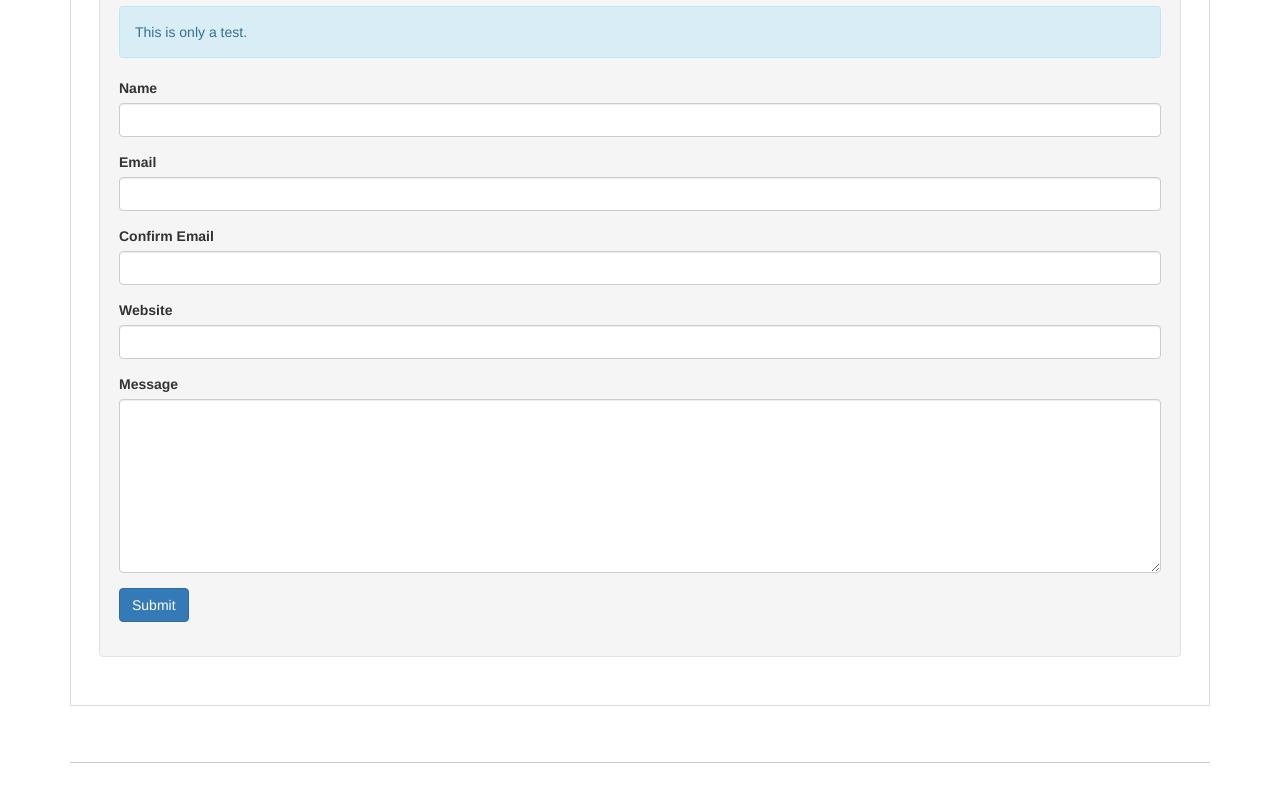
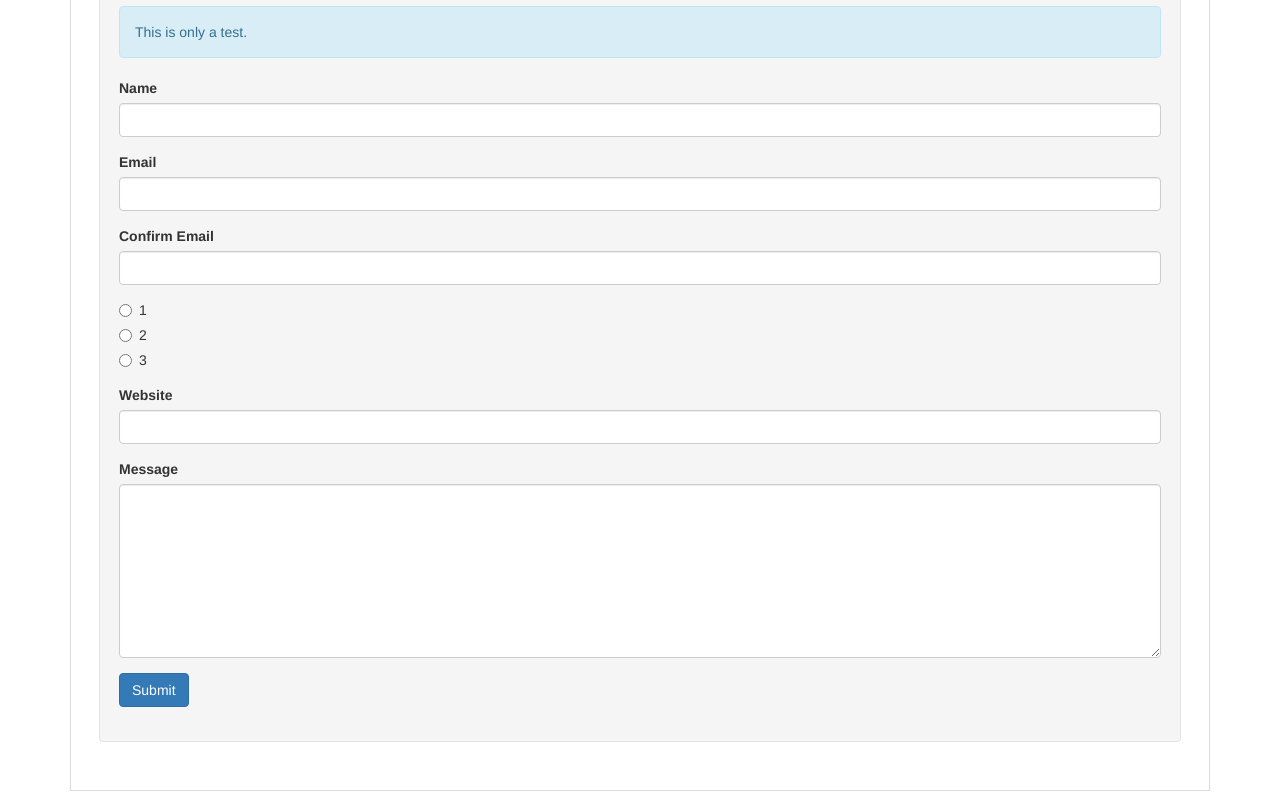
Before and after one commit to mattmink/bsValidate, a website: page demos/index.html in a window 1280 px wide. Shown: the part 991-1791 px from the top of the page. Drawn offline with nearby package versions, Linux system fonts and the light colour scheme.

Commit message:
Adding support for radio inputs

```diff
--- a/demos/index.html
+++ b/demos/index.html
@@ -120,6 +120,23 @@
                 <div class="form-group">
                   <label class="control-label">Confirm Email</label>
                   <input type="text" name="emailConfirm" class="form-control" />
+                </div>
+                <div class="form-group">
+                    <div class="radio">
+                        <label>
+                            <input type="radio" name="radioGroup" value="1" /> 1
+                        </label>
+                    </div>
+                    <div class="radio">
+                        <label>
+                            <input type="radio" name="radioGroup" value="2" /> 2
+                        </label>
+                    </div>
+                    <div class="radio">
+                        <label>
+                            <input type="radio" name="radioGroup" value="3" /> 3
+                        </label>
+                    </div>
                 </div>
                 <div class="form-group">
                   <label class="control-label">Website</label>
--- a/demos/main.js
+++ b/demos/main.js
@@ -38,6 +38,12 @@ $(function(){
         required: {
           helpText: "Please enter your name.",
           alert: "You are required to enter your name."
+        }
+      },
+      radioGroup: {
+        required: {
+          helpText: "Please select at least one",
+          alert: "You are required select at least one radio button"
         }
       },
       email: {
```
Also changed, not shown: jquery.bsvalidate.js, jquery.bsvalidate.min.js.
